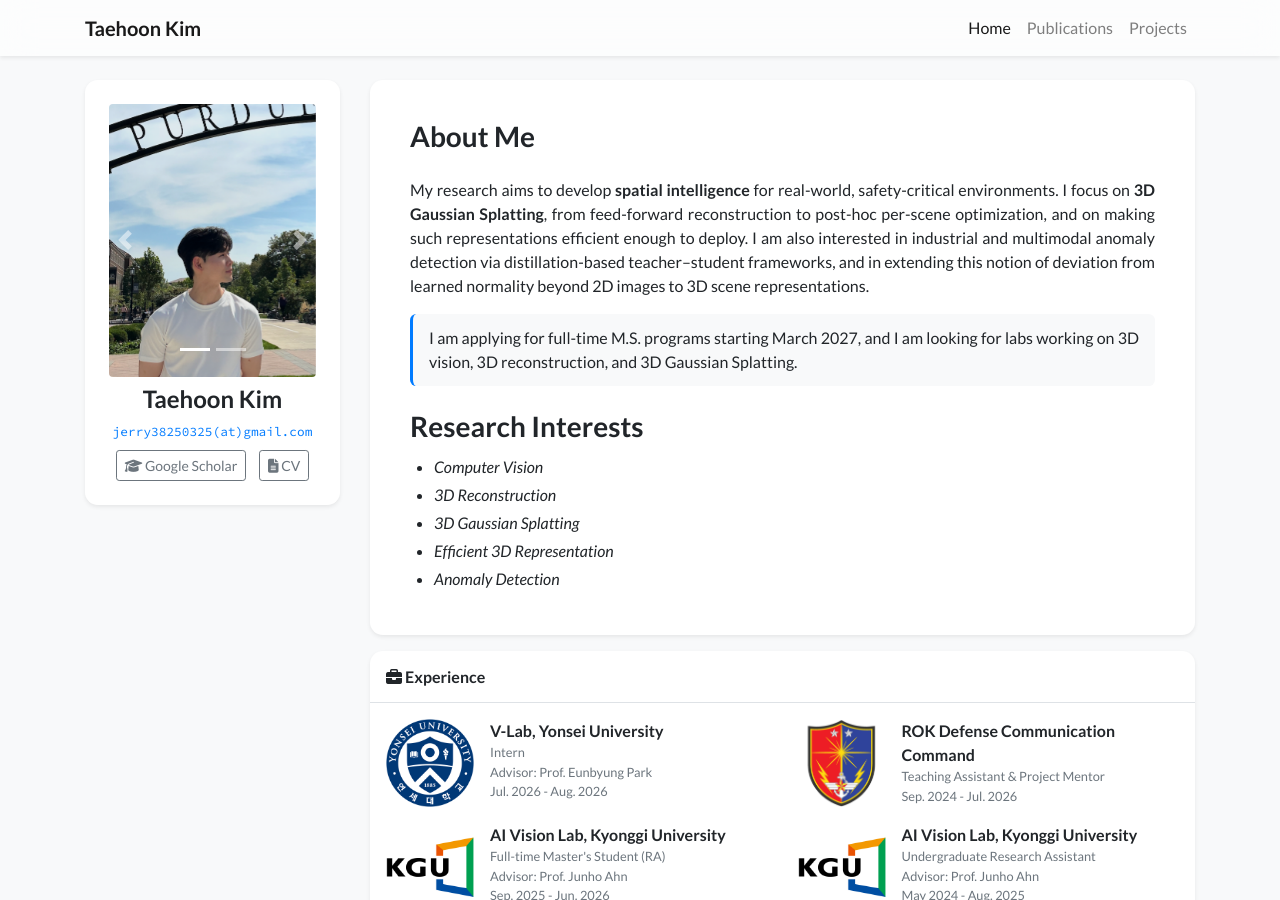
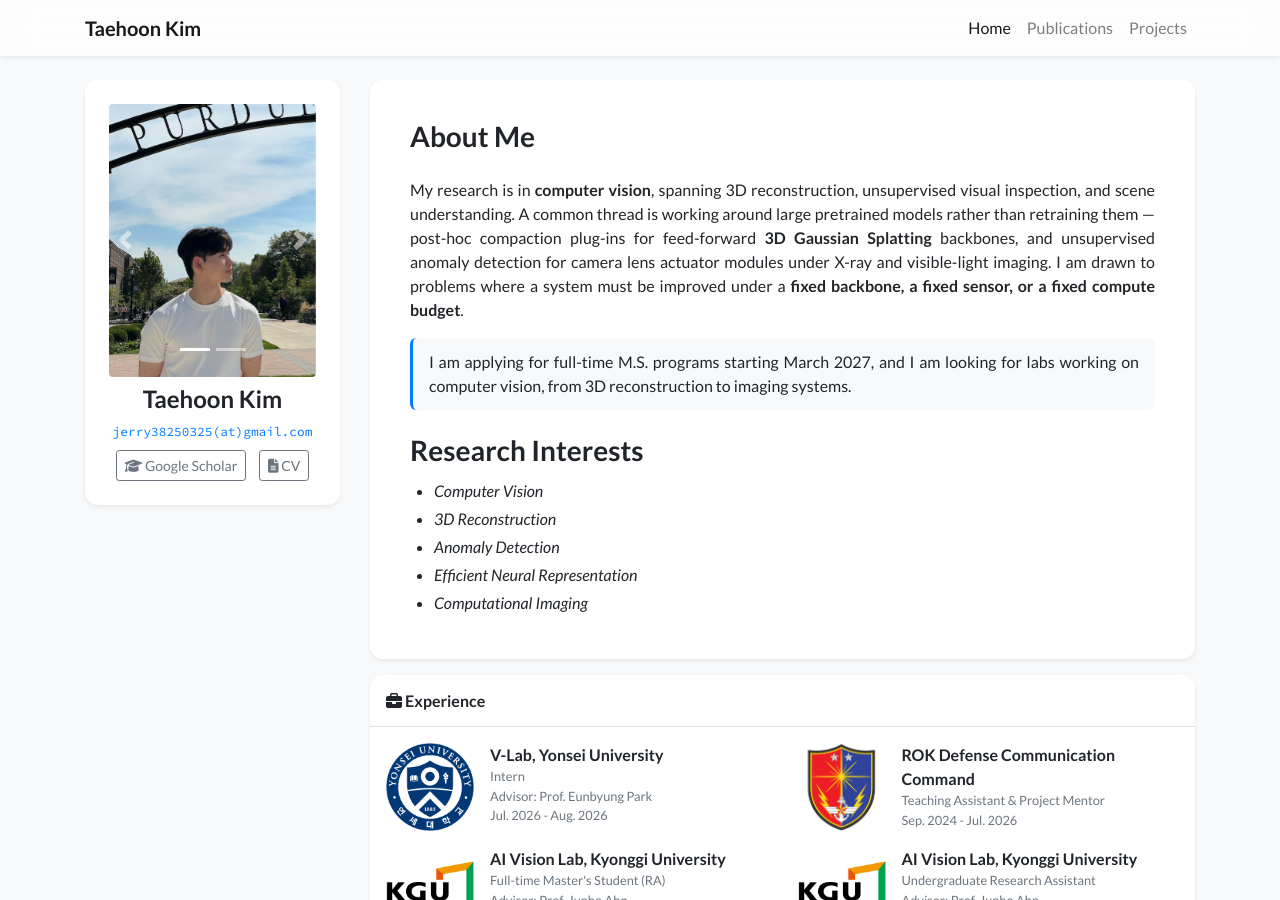
Before and after one commit to Maruu0127/Maruu0127.github.io, a Jekyll site: the page built from index.html, in a window 1280 px wide and 900 px high. Built offline with Jekyll 4.4.1, drawn with Linux system fonts in a browser that asks for light colours; nearby versions of some CDN libraries; a style sheet for code colours, icons or effects is not loaded.

Commit message:
Broaden research framing from 3DGS to computer vision
Rewrite the bio around computer vision as the parent field, name the
lens-actuator anomaly detection work and its two imaging modalities,
and state the common thread of working around frozen pretrained models.
Drop the 3D-vision-only lab search line and swap two 3D-heavy keywords
for Efficient Neural Representation and Computational Imaging.

Co-Authored-By: Claude Opus 5 <noreply@anthropic.com>
Claude-Session: https://claude.ai/code/session_01Fd6D5uACvgcpozDsc1MoKk

```diff
--- a/_data/profile.yml
+++ b/_data/profile.yml
@@ -16,25 +16,26 @@ gscholar: "https://scholar.google.com/citations?user=O30uZmkAAAAJ&hl=ko"
 short_bio_text_justify: true
 short_bio: >-
   <p>
-    My research aims to develop <strong>spatial intelligence</strong> for real-world, safety-critical
-    environments. I focus on <strong>3D Gaussian Splatting</strong>, from feed-forward reconstruction
-    to post-hoc per-scene optimization, and on making such representations efficient enough to deploy.
-    I am also interested in industrial and multimodal anomaly detection via distillation-based
-    teacher–student frameworks, and in extending this notion of deviation from learned normality
-    beyond 2D images to 3D scene representations.
+    My research is in <strong>computer vision</strong>, spanning 3D reconstruction, unsupervised
+    visual inspection, and scene understanding. A common thread is working around large pretrained
+    models rather than retraining them — post-hoc compaction plug-ins for feed-forward
+    <strong>3D Gaussian Splatting</strong> backbones, and unsupervised anomaly detection for camera
+    lens actuator modules under X-ray and visible-light imaging. I am drawn to problems where a
+    system must be improved under a <strong>fixed backbone, a fixed sensor, or a fixed compute
+    budget</strong>.
   </p>
   <p style="border-left: 3px solid #007bff; background-color: #f8f9fa; padding: 0.75rem 1rem; border-radius: 0.4rem; margin-bottom: 0;">
     I am applying for full-time M.S. programs starting March 2027, and I am looking for labs
-    working on 3D vision, 3D reconstruction, and 3D Gaussian Splatting.
+    working on computer vision, from 3D reconstruction to imaging systems.
   </p>
 
 # --- 관심 연구 분야 (홈 화면 About Me 아래 카드에 표시) ---
 research_interests:
 - "Computer Vision"
 - "3D Reconstruction"
-- "3D Gaussian Splatting"
-- "Efficient 3D Representation"
 - "Anomaly Detection"
+- "Efficient Neural Representation"
+- "Computational Imaging"
 
 portrait_url: /assets/images/photos/taehoon-kim.jpg
 # 프로필 사진 목록 (2장 이상이면 좌측 카드에 넘길 수 있는 캐러셀로 표시, 첫 번째가 기본 노출)
```
